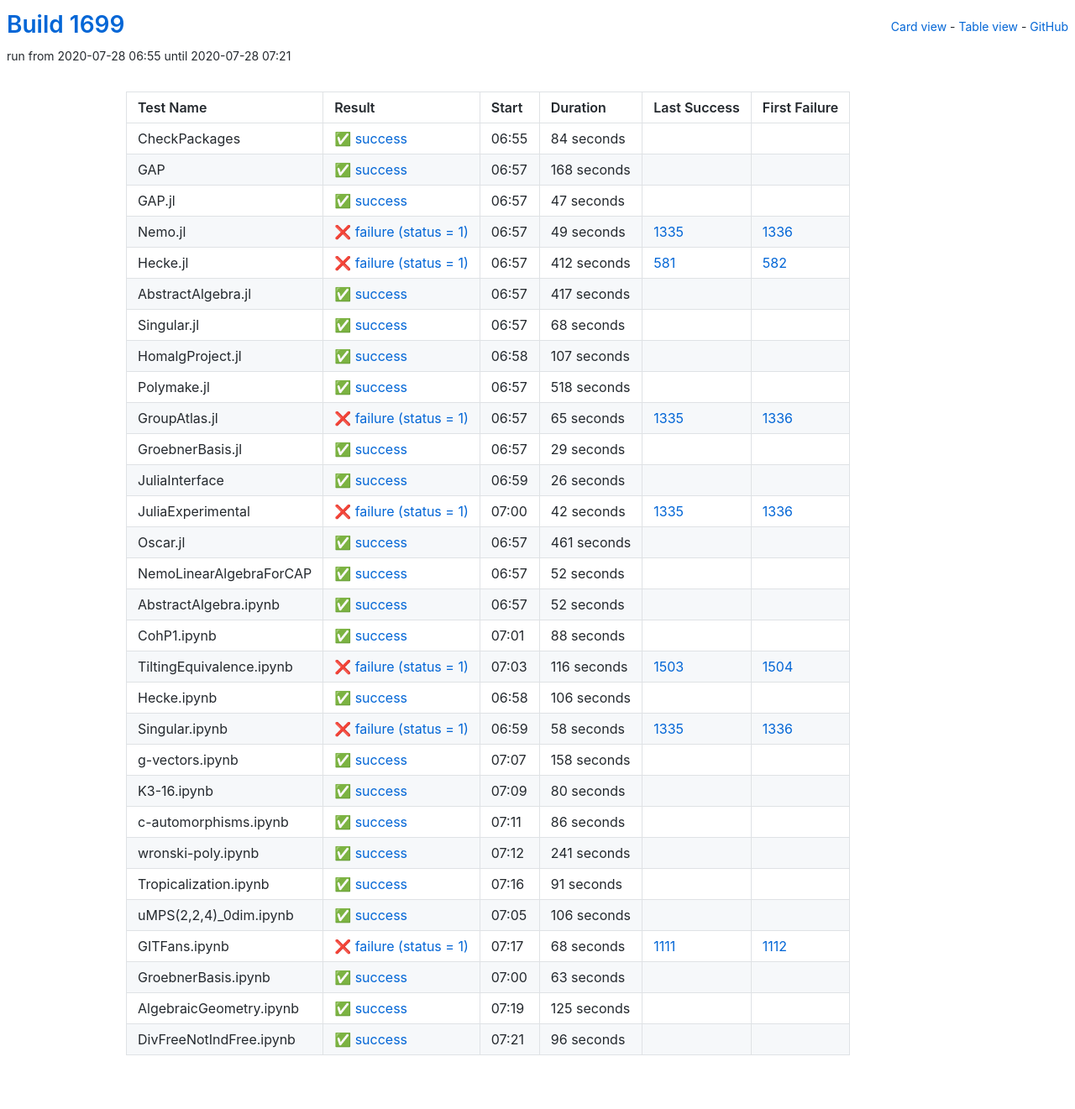
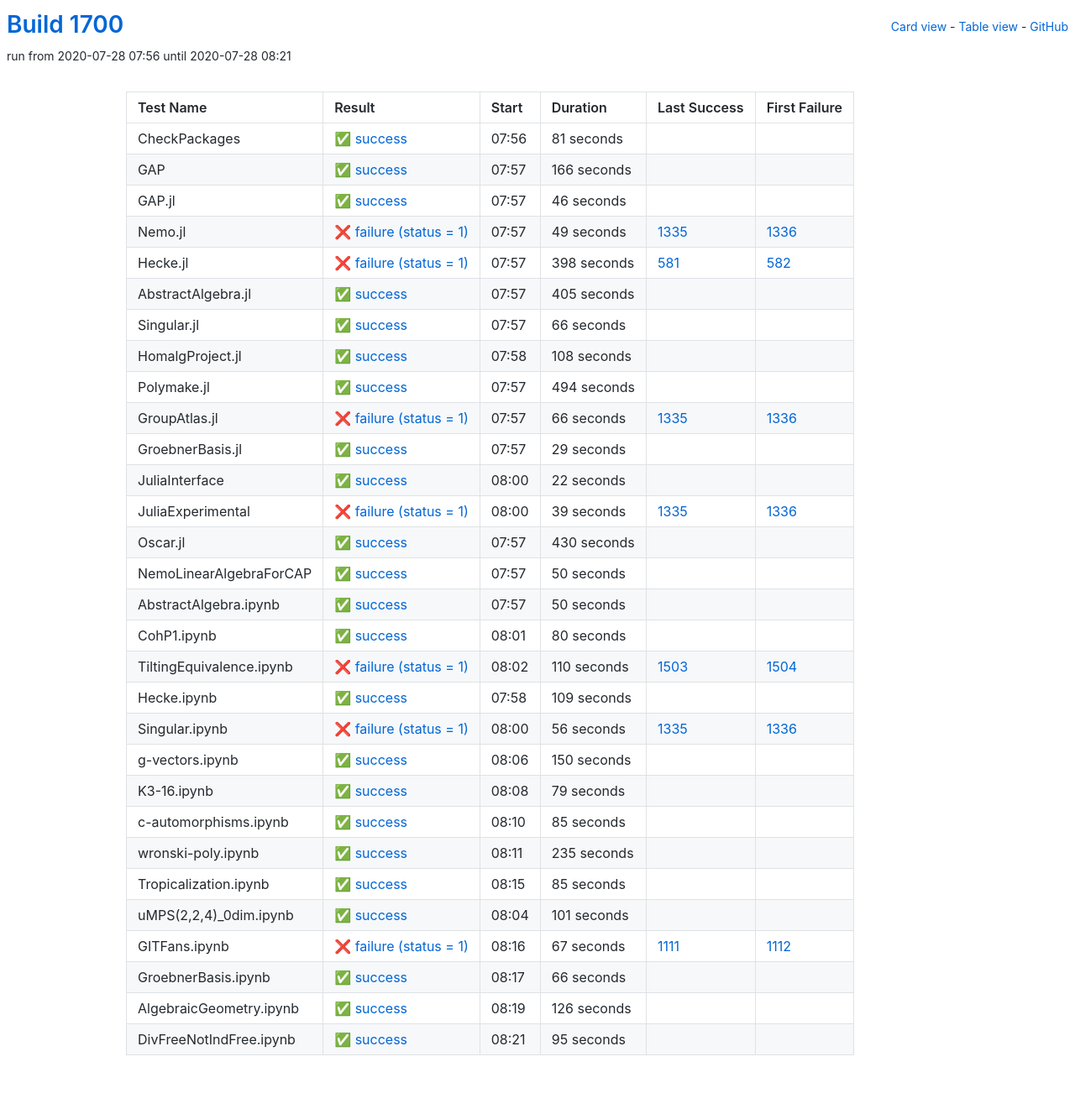
Before and after one commit to oscar-system/oscar-ci-status-1.4, a Jekyll site: the page built from table.html, in a window 1280 px wide. Shown: the whole page at 84% size. Built offline with Jekyll 4.4.1, drawn with Linux system fonts in a browser that asks for light colours.

Commit message:
Build #1700

```diff
--- a/_data/ci.yml
+++ b/_data/ci.yml
@@ -1,6 +1,6 @@
 ---
-build: 1699
-build_url: https://oscarci.mathematik.uni-kl.de/job/oscar-julia-1.4/1699/
+build: 1700
+build_url: https://oscarci.mathematik.uni-kl.de/job/oscar-julia-1.4/1700/
 job: oscar-julia-1.4
 organization: oscar-system
 repo: oscar-ci-status-1.4
@@ -8,44 +8,44 @@ repourl: https://github.com/oscar-system/oscar-ci-status-1.4
 tests:
 - name: CheckPackages
   id: checkpackages
-  log: https://oscarci.mathematik.uni-kl.de/job/oscar-julia-1.4/1699/artifact/logs/build-1699/CheckPackages.log
-  start: 2020-07-28 06:55
+  log: https://oscarci.mathematik.uni-kl.de/job/oscar-julia-1.4/1700/artifact/logs/build-1700/CheckPackages.log
+  start: 2020-07-28 07:56
   success: true
   exitcode: 0
   status: success
-  duration: 84
+  duration: 81
   last_success: false
   last_success_url:
   first_failure: false
   first_failure_url:
 - name: GAP
   id: gap
-  log: https://oscarci.mathematik.uni-kl.de/job/oscar-julia-1.4/1699/artifact/logs/build-1699/GAP.log
-  start: 2020-07-28 06:57
+  log: https://oscarci.mathematik.uni-kl.de/job/oscar-julia-1.4/1700/artifact/logs/build-1700/GAP.log
+  start: 2020-07-28 07:57
   success: true
   exitcode: 0
   status: success
-  duration: 168
+  duration: 166
   last_success: false
   last_success_url:
   first_failure: false
   first_failure_url:
 - name: GAP.jl
   id: gap-jl
-  log: https://oscarci.mathematik.uni-kl.de/job/oscar-julia-1.4/1699/artifact/logs/build-1699/GAP.jl.log
-  start: 2020-07-28 06:57
+  log: https://oscarci.mathematik.uni-kl.de/job/oscar-julia-1.4/1700/artifact/logs/build-1700/GAP.jl.log
+  start: 2020-07-28 07:57
   success: true
   exitcode: 0
   status: success
-  duration: 47
+  duration: 46
   last_success: false
   last_success_url:
   first_failure: false
   first_failure_url:
 - name: Nemo.jl
   id: nemo-jl
-  log: https://oscarci.mathematik.uni-kl.de/job/oscar-julia-1.4/1699/artifact/logs/build-1699/Nemo.jl.log
-  start: 2020-07-28 06:57
+  log: https://oscarci.mathematik.uni-kl.de/job/oscar-julia-1.4/1700/artifact/logs/build-1700/Nemo.jl.log
+  start: 2020-07-28 07:57
   success: false
   exitcode: 1
   status: failure
@@ -56,80 +56,80 @@ tests:
   first_failure_url: https://oscarci.mathematik.uni-kl.de/job/oscar-julia-1.4/1336/
 - name: Hecke.jl
   id: hecke-jl
-  log: https://oscarci.mathematik.uni-kl.de/job/oscar-julia-1.4/1699/artifact/logs/build-1699/Hecke.jl.log
-  start: 2020-07-28 06:57
+  log: https://oscarci.mathematik.uni-kl.de/job/oscar-julia-1.4/1700/artifact/logs/build-1700/Hecke.jl.log
+  start: 2020-07-28 07:57
   success: false
   exitcode: 1
   status: failure
-  duration: 412
+  duration: 398
   last_success: 581
   last_success_url: https://oscarci.mathematik.uni-kl.de/job/oscar-julia-1.4/581/
   first_failure: 582
   first_failure_url: https://oscarci.mathematik.uni-kl.de/job/oscar-julia-1.4/582/
 - name: AbstractAlgebra.jl
   id: abstractalgebra-jl
-  log: https://oscarci.mathematik.uni-kl.de/job/oscar-julia-1.4/1699/artifact/logs/build-1699/AbstractAlgebra.jl.log
-  start: 2020-07-28 06:57
+  log: https://oscarci.mathematik.uni-kl.de/job/oscar-julia-1.4/1700/artifact/logs/build-1700/AbstractAlgebra.jl.log
+  start: 2020-07-28 07:57
   success: true
   exitcode: 0
   status: success
-  duration: 417
+  duration: 405
   last_success: false
   last_success_url:
   first_failure: false
   first_failure_url:
 - name: Singular.jl
   id: singular-jl
-  log: https://oscarci.mathematik.uni-kl.de/job/oscar-julia-1.4/1699/artifact/logs/build-1699/Singular.jl.log
-  start: 2020-07-28 06:57
+  log: https://oscarci.mathematik.uni-kl.de/job/oscar-julia-1.4/1700/artifact/logs/build-1700/Singular.jl.log
+  start: 2020-07-28 07:57
   success: true
   exitcode: 0
   status: success
-  duration: 68
+  duration: 66
   last_success: false
   last_success_url:
   first_failure: false
   first_failure_url:
 - name: HomalgProject.jl
   id: homalgproject-jl
-  log: https://oscarci.mathematik.uni-kl.de/job/oscar-julia-1.4/1699/artifact/logs/build-1699/HomalgProject.jl.log
-  start: 2020-07-28 06:58
+  log: https://oscarci.mathematik.uni-kl.de/job/oscar-julia-1.4/1700/artifact/logs/build-1700/HomalgProject.jl.log
+  start: 2020-07-28 07:58
   success: true
   exitcode: 0
   status: success
-  duration: 107
+  duration: 108
   last_success: false
   last_success_url:
   first_failure: false
   first_failure_url:
 - name: Polymake.jl
   id: polymake-jl
-  log: https://oscarci.mathematik.uni-kl.de/job/oscar-julia-1.4/1699/artifact/logs/build-1699/Polymake.jl.log
-  start: 2020-07-28 06:57
+  log: https://oscarci.mathematik.uni-kl.de/job/oscar-julia-1.4/1700/artifact/logs/build-1700/Polymake.jl.log
+  start: 2020-07-28 07:57
   success: true
   exitcode: 0
   status: success
-  duration: 518
+  duration: 494
   last_success: false
   last_success_url:
   first_failure: false
   first_failure_url:
 - name: GroupAtlas.jl
   id: groupatlas-jl
-  log: https://oscarci.mathematik.uni-kl.de/job/oscar-julia-1.4/1699/artifact/logs/build-1699/GroupAtlas.jl.log
-  start: 2020-07-28 06:57
+  log: https://oscarci.mathematik.uni-kl.de/job/oscar-julia-1.4/1700/artifact/logs/build-1700/GroupAtlas.jl.log
+  start: 2020-07-28 07:57
   success: false
   exitcode: 1
   status: failure
-  duration: 65
+  duration: 66
   last_success: 1335
   last_success_url: https://oscarci.mathematik.uni-kl.de/job/oscar-julia-1.4/1335/
   first_failure: 1336
   first_failure_url: https://oscarci.mathematik.uni-kl.de/job/oscar-julia-1.4/1336/
 - name: GroebnerBasis.jl
   id: groebnerbasis-jl
-  log: https://oscarci.mathematik.uni-kl.de/job/oscar-julia-1.4/1699/artifact/logs/build-1699/GroebnerBasis.jl.log
-  start: 2020-07-28 06:57
+  log: https://oscarci.mathematik.uni-kl.de/job/oscar-julia-1.4/1700/artifact/logs/build-1700/GroebnerBasis.jl.log
+  start: 2020-07-28 07:57
   success: true
   exitcode: 0
   status: success
@@ -140,128 +140,68 @@ tests:
   first_failure_url:
 - name: JuliaInterface
   id: juliainterface
-  log: https://oscarci.mathematik.uni-kl.de/job/oscar-julia-1.4/1699/artifact/logs/build-1699/JuliaInterface.log
-  start: 2020-07-28 06:59
+  log: https://oscarci.mathematik.uni-kl.de/job/oscar-julia-1.4/1700/artifact/logs/build-1700/JuliaInterface.log
+  start: 2020-07-28 08:00
   success: true
   exitcode: 0
   status: success
-  duration: 26
+  duration: 22
   last_success: false
   last_success_url:
   first_failure: false
   first_failure_url:
 - name: JuliaExperimental
   id: juliaexperimental
-  log: https://oscarci.mathematik.uni-kl.de/job/oscar-julia-1.4/1699/artifact/logs/build-1699/JuliaExperimental.log
-  start: 2020-07-28 07:00
+  log: https://oscarci.mathematik.uni-kl.de/job/oscar-julia-1.4/1700/artifact/logs/build-1700/JuliaExperimental.log
+  start: 2020-07-28 08:00
   success: false
   exitcode: 1
   status: failure
-  duration: 42
+  duration: 39
   last_success: 1335
   last_success_url: https://oscarci.mathematik.uni-kl.de/job/oscar-julia-1.4/1335/
   first_failure: 1336
   first_failure_url: https://oscarci.mathematik.uni-kl.de/job/oscar-julia-1.4/1336/
 - name: Oscar.jl
   id: oscar-jl
-  log: https://oscarci.mathematik.uni-kl.de/job/oscar-julia-1.4/1699/artifact/logs/build-1699/Oscar.jl.log
-  start: 2020-07-28 06:57
+  log: https://oscarci.mathematik.uni-kl.de/job/oscar-julia-1.4/1700/artifact/logs/build-1700/Oscar.jl.log
+  start: 2020-07-28 07:57
   success: true
   exitcode: 0
   status: success
-  duration: 461
+  duration: 430
   last_success: false
   last_success_url:
   first_failure: false
   first_failure_url:
 - name: NemoLinearAlgebraForCAP
   id: nemolinearalgebraforcap
-  log: https://oscarci.mathematik.uni-kl.de/job/oscar-julia-1.4/1699/artifact/logs/build-1699/NemoLinearAlgebraForCAP.log
-  start: 2020-07-28 06:57
+  log: https://oscarci.mathematik.uni-kl.de/job/oscar-julia-1.4/1700/artifact/logs/build-1700/NemoLinearAlgebraForCAP.log
+  start: 2020-07-28 07:57
   success: true
   exitcode: 0
   status: success
-  duration: 52
+  duration: 50
   last_success: false
   last_success_url:
   first_failure: false
   first_failure_url:
 - name: AbstractAlgebra.ipynb
   id: abstractalgebra-ipynb
-  log: https://oscarci.mathematik.uni-kl.de/job/oscar-julia-1.4/1699/artifact/logs/build-1699/AbstractAlgebra.ipynb.log
-  start: 2020-07-28 06:57
+  log: https://oscarci.mathematik.uni-kl.de/job/oscar-julia-1.4/1700/artifact/logs/build-1700/AbstractAlgebra.ipynb.log
+  start: 2020-07-28 07:57
   success: true
   exitcode: 0
   status: success
-  duration: 52
+  duration: 50
   last_success: false
   last_success_url:
   first_failure: false
   first_failure_url:
 - name: CohP1.ipynb
   id: cohp1-ipynb
-  log: https://oscarci.mathematik.uni-kl.de/job/oscar-julia-1.4/1699/artifact/logs/build-1699/CohP1.ipynb.log
-  start: 2020-07-28 07:01
-  success: true
-  exitcode: 0
-  status: success
-  duration: 88
-  last_success: false
-  last_success_url:
-  first_failure: false
-  first_failure_url:
-- name: TiltingEquivalence.ipynb
-  id: tiltingequivalence-ipynb
-  log: https://oscarci.mathematik.uni-kl.de/job/oscar-julia-1.4/1699/artifact/logs/build-1699/TiltingEquivalence.ipynb.log
-  start: 2020-07-28 07:03
-  success: false
-  exitcode: 1
-  status: failure
-  duration: 116
-  last_success: 1503
-  last_success_url: https://oscarci.mathematik.uni-kl.de/job/oscar-julia-1.4/1503/
-  first_failure: 1504
-  first_failure_url: https://oscarci.mathematik.uni-kl.de/job/oscar-julia-1.4/1504/
-- name: Hecke.ipynb
-  id: hecke-ipynb
-  log: https://oscarci.mathematik.uni-kl.de/job/oscar-julia-1.4/1699/artifact/logs/build-1699/Hecke.ipynb.log
-  start: 2020-07-28 06:58
-  success: true
-  exitcode: 0
-  status: success
-  duration: 106
-  last_success: false
-  last_success_url:
-  first_failure: false
-  first_failure_url:
-- name: Singular.ipynb
-  id: singular-ipynb
-  log: https://oscarci.mathematik.uni-kl.de/job/oscar-julia-1.4/1699/artifact/logs/build-1699/Singular.ipynb.log
-  start: 2020-07-28 06:59
-  success: false
-  exitcode: 1
-  status: failure
-  duration: 58
-  last_success: 1335
-  last_success_url: https://oscarci.mathematik.uni-kl.de/job/oscar-julia-1.4/1335/
-  first_failure: 1336
-  first_failure_url: https://oscarci.mathematik.uni-kl.de/job/oscar-julia-1.4/1336/
-- name: g-vectors.ipynb
-  id: g-vectors-ipynb
-  log: https://oscarci.mathematik.uni-kl.de/job/oscar-julia-1.4/1699/artifact/logs/build-1699/g-vectors.ipynb.log
-  start: 2020-07-28 07:07
-  success: true
-  exitcode: 0
-  status: success
-  duration: 158
-  last_success: false
-  last_success_url:
-  first_failure: false
-  first_failure_url:
-- name: K3-16.ipynb
-  id: k3-16-ipynb
-  log: https://oscarci.mathematik.uni-kl.de/job/oscar-julia-1.4/1699/artifact/logs/build-1699/K3-16.ipynb.log
-  start: 2020-07-28 07:09
+  log: https://oscarci.mathematik.uni-kl.de/job/oscar-julia-1.4/1700/artifact/logs/build-1700/CohP1.ipynb.log
+  start: 2020-07-28 08:01
   success: true
   exitcode: 0
   status: success
@@ -270,98 +210,158 @@ tests:
   last_success_url:
   first_failure: false
   first_failure_url:
-- name: c-automorphisms.ipynb
-  id: c-automorphisms-ipynb
-  log: https://oscarci.mathematik.uni-kl.de/job/oscar-julia-1.4/1699/artifact/logs/build-1699/c-automorphisms.ipynb.log
-  start: 2020-07-28 07:11
+- name: TiltingEquivalence.ipynb
+  id: tiltingequivalence-ipynb
+  log: https://oscarci.mathematik.uni-kl.de/job/oscar-julia-1.4/1700/artifact/logs/build-1700/TiltingEquivalence.ipynb.log
+  start: 2020-07-28 08:02
+  success: false
+  exitcode: 1
+  status: failure
+  duration: 110
+  last_success: 1503
+  last_success_url: https://oscarci.mathematik.uni-kl.de/job/oscar-julia-1.4/1503/
+  first_failure: 1504
+  first_failure_url: https://oscarci.mathematik.uni-kl.de/job/oscar-julia-1.4/1504/
+- name: Hecke.ipynb
+  id: hecke-ipynb
+  log: https://oscarci.mathematik.uni-kl.de/job/oscar-julia-1.4/1700/artifact/logs/build-1700/Hecke.ipynb.log
+  start: 2020-07-28 07:58
   success: true
   exitcode: 0
   status: success
-  duration: 86
+  duration: 109
+  last_success: false
+  last_success_url:
+  first_failure: false
+  first_failure_url:
+- name: Singular.ipynb
+  id: singular-ipynb
+  log: https://oscarci.mathematik.uni-kl.de/job/oscar-julia-1.4/1700/artifact/logs/build-1700/Singular.ipynb.log
+  start: 2020-07-28 08:00
+  success: false
+  exitcode: 1
+  status: failure
+  duration: 56
+  last_success: 1335
+  last_success_url: https://oscarci.mathematik.uni-kl.de/job/oscar-julia-1.4/1335/
+  first_failure: 1336
+  first_failure_url: https://oscarci.mathematik.uni-kl.de/job/oscar-julia-1.4/1336/
+- name: g-vectors.ipynb
+  id: g-vectors-ipynb
+  log: https://oscarci.mathematik.uni-kl.de/job/oscar-julia-1.4/1700/artifact/logs/build-1700/g-vectors.ipynb.log
+  start: 2020-07-28 08:06
+  success: true
+  exitcode: 0
+  status: success
+  duration: 150
+  last_success: false
+  last_success_url:
+  first_failure: false
+  first_failure_url:
+- name: K3-16.ipynb
+  id: k3-16-ipynb
+  log: https://oscarci.mathematik.uni-kl.de/job/oscar-julia-1.4/1700/artifact/logs/build-1700/K3-16.ipynb.log
+  start: 2020-07-28 08:08
+  success: true
+  exitcode: 0
+  status: success
+  duration: 79
+  last_success: false
+  last_success_url:
+  first_failure: false
+  first_failure_url:
+- name: c-automorphisms.ipynb
+  id: c-automorphisms-ipynb
+  log: https://oscarci.mathematik.uni-kl.de/job/oscar-julia-1.4/1700/artifact/logs/build-1700/c-automorphisms.ipynb.log
+  start: 2020-07-28 08:10
+  success: true
+  exitcode: 0
+  status: success
+  duration: 85
   last_success: false
   last_success_url:
   first_failure: false
   first_failure_url:
 - name: wronski-poly.ipynb
   id: wronski-poly-ipynb
-  log: https://oscarci.mathematik.uni-kl.de/job/oscar-julia-1.4/1699/artifact/logs/build-1699/wronski-poly.ipynb.log
-  start: 2020-07-28 07:12
+  log: https://oscarci.mathematik.uni-kl.de/job/oscar-julia-1.4/1700/artifact/logs/build-1700/wronski-poly.ipynb.log
+  start: 2020-07-28 08:11
   success: true
   exitcode: 0
   status: success
-  duration: 241
+  duration: 235
   last_success: false
   last_success_url:
   first_failure: false
   first_failure_url:
 - name: Tropicalization.ipynb
   id: tropicalization-ipynb
-  log: https://oscarci.mathematik.uni-kl.de/job/oscar-julia-1.4/1699/artifact/logs/build-1699/Tropicalization.ipynb.log
-  start: 2020-07-28 07:16
+  log: https://oscarci.mathematik.uni-kl.de/job/oscar-julia-1.4/1700/artifact/logs/build-1700/Tropicalization.ipynb.log
+  start: 2020-07-28 08:15
   success: true
   exitcode: 0
   status: success
-  duration: 91
+  duration: 85
   last_success: false
   last_success_url:
   first_failure: false
   first_failure_url:
 - name: uMPS(2,2,4)_0dim.ipynb
   id: umps-2-2-4-0dim-ipynb
-  log: https://oscarci.mathematik.uni-kl.de/job/oscar-julia-1.4/1699/artifact/logs/build-1699/uMPS-2-2-4-_0dim.ipynb.log
-  start: 2020-07-28 07:05
+  log: https://oscarci.mathematik.uni-kl.de/job/oscar-julia-1.4/1700/artifact/logs/build-1700/uMPS-2-2-4-_0dim.ipynb.log
+  start: 2020-07-28 08:04
   success: true
   exitcode: 0
   status: success
-  duration: 106
+  duration: 101
   last_success: false
   last_success_url:
   first_failure: false
   first_failure_url:
 - name: GITFans.ipynb
   id: gitfans-ipynb
-  log: https://oscarci.mathematik.uni-kl.de/job/oscar-julia-1.4/1699/artifact/logs/build-1699/GITFans.ipynb.log
-  start: 2020-07-28 07:17
+  log: https://oscarci.mathematik.uni-kl.de/job/oscar-julia-1.4/1700/artifact/logs/build-1700/GITFans.ipynb.log
+  start: 2020-07-28 08:16
   success: false
   exitcode: 1
   status: failure
-  duration: 68
+  duration: 67
   last_success: 1111
   last_success_url: https://oscarci.mathematik.uni-kl.de/job/oscar-julia-1.4/1111/
   first_failure: 1112
   first_failure_url: https://oscarci.mathematik.uni-kl.de/job/oscar-julia-1.4/1112/
 - name: GroebnerBasis.ipynb
   id: groebnerbasis-ipynb
-  log: https://oscarci.mathematik.uni-kl.de/job/oscar-julia-1.4/1699/artifact/logs/build-1699/GroebnerBasis.ipynb.log
-  start: 2020-07-28 07:00
+  log: https://oscarci.mathematik.uni-kl.de/job/oscar-julia-1.4/1700/artifact/logs/build-1700/GroebnerBasis.ipynb.log
+  start: 2020-07-28 08:17
   success: true
   exitcode: 0
   status: success
-  duration: 63
+  duration: 66
   last_success: false
   last_success_url:
   first_failure: false
   first_failure_url:
 - name: AlgebraicGeometry.ipynb
   id: algebraicgeometry-ipynb
-  log: https://oscarci.mathematik.uni-kl.de/job/oscar-julia-1.4/1699/artifact/logs/build-1699/AlgebraicGeometry.ipynb.log
-  start: 2020-07-28 07:19
+  log: https://oscarci.mathematik.uni-kl.de/job/oscar-julia-1.4/1700/artifact/logs/build-1700/AlgebraicGeometry.ipynb.log
+  start: 2020-07-28 08:19
   success: true
   exitcode: 0
   status: success
-  duration: 125
+  duration: 126
   last_success: false
   last_success_url:
   first_failure: false
   first_failure_url:
 - name: DivFreeNotIndFree.ipynb
   id: divfreenotindfree-ipynb
-  log: https://oscarci.mathematik.uni-kl.de/job/oscar-julia-1.4/1699/artifact/logs/build-1699/DivFreeNotIndFree.ipynb.log
-  start: 2020-07-28 07:21
+  log: https://oscarci.mathematik.uni-kl.de/job/oscar-julia-1.4/1700/artifact/logs/build-1700/DivFreeNotIndFree.ipynb.log
+  start: 2020-07-28 08:21
   success: true
   exitcode: 0
   status: success
-  duration: 96
+  duration: 95
   last_success: false
   last_success_url:
   first_failure: false
```
Also changed, not shown: README.md.
